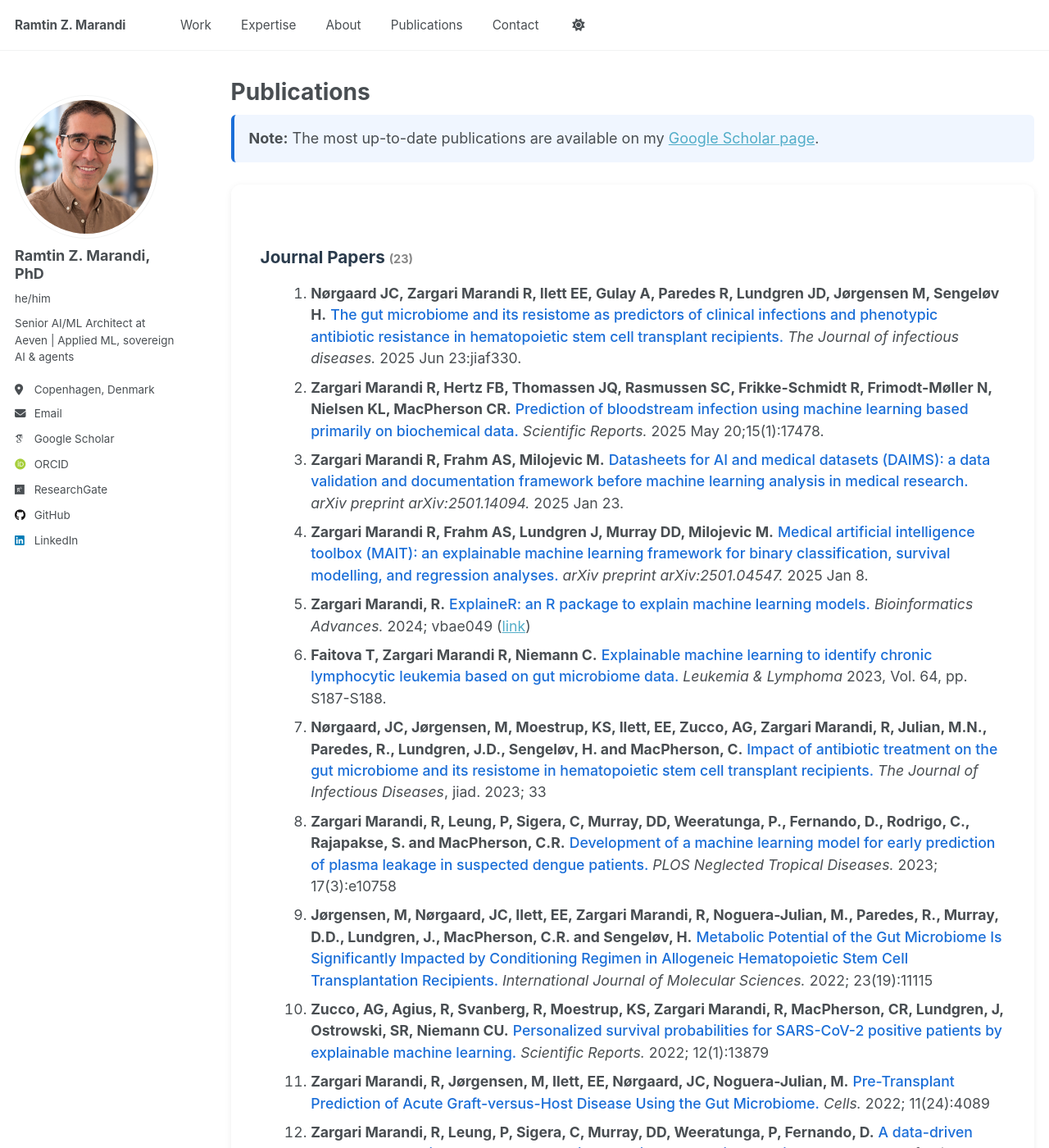
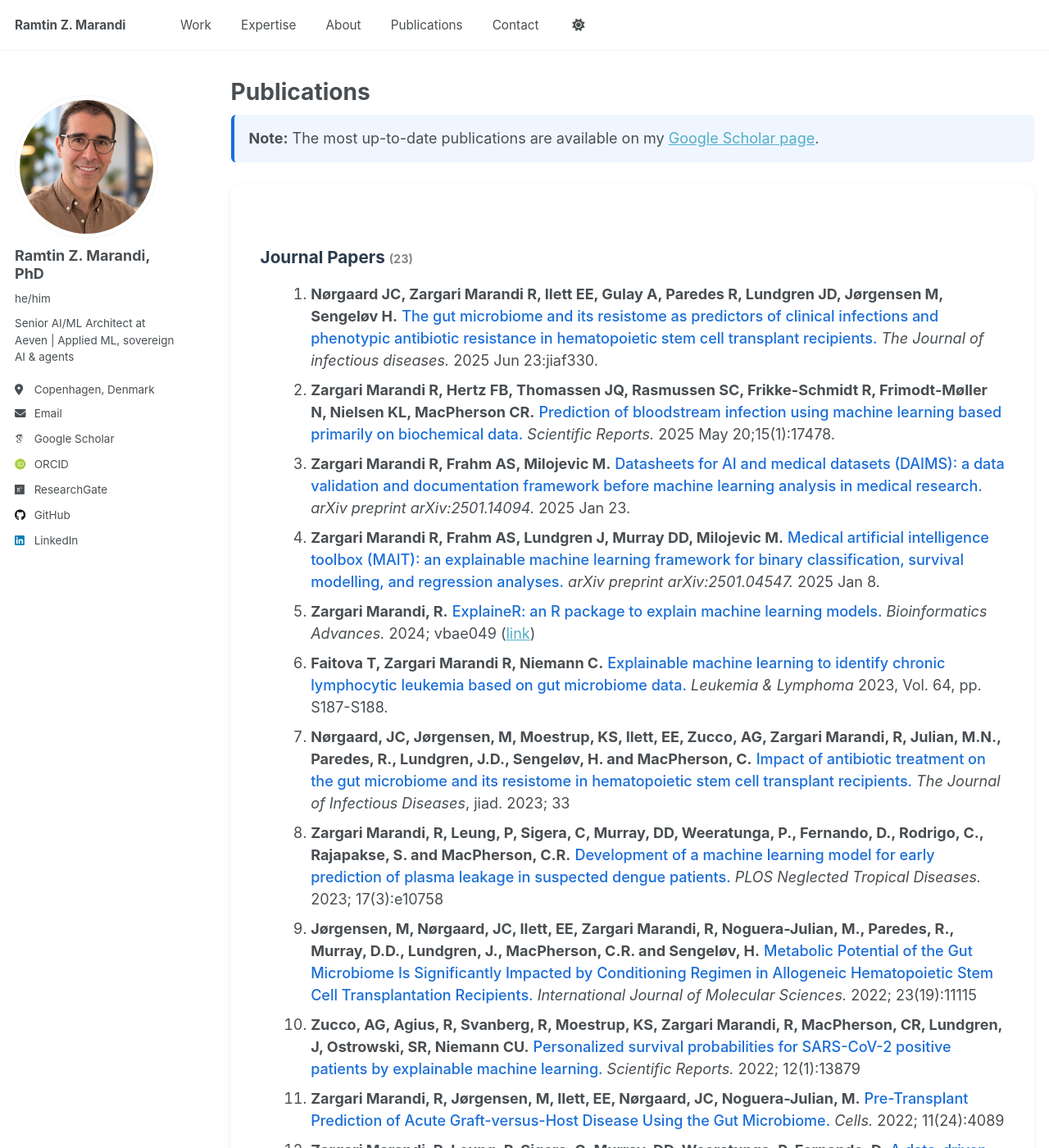
Before and after one commit to ramtinz/ramtinz.github.io, a Jekyll site: the page built from _pages/publications.html, in a window 1280 px wide and 1400 px high. Shown: the whole window at 82% size. Built offline with Jekyll 4.4.1, drawn with Linux system fonts in a browser that asks for light colours; some web fonts are replaced; a script that is not in the unit is left out.

Commit message:
Refine advisory wording and refresh cached typography styles

```diff
--- a/_includes/head.html
+++ b/_includes/head.html
@@ -16,6 +16,6 @@
 </script>
 
 <!-- For all browsers -->
-<link rel="stylesheet" href="{{ base_path }}/assets/css/main.css">
+<link rel="stylesheet" href="{{ base_path }}/assets/css/main.css?v={{ site.time | date: '%s' }}">
 
 <meta http-equiv="cleartype" content="on">
--- a/_includes/head/custom.html
+++ b/_includes/head/custom.html
@@ -16,4 +16,4 @@
 
 <!-- end custom head snippets -->
 
-<link rel="stylesheet" href="{{ base_path }}/assets/css/portfolio-refresh.css"/>
+<link rel="stylesheet" href="{{ base_path }}/assets/css/portfolio-refresh.css?v={{ site.time | date: '%s' }}"/>
--- a/_pages/publications.html
+++ b/_pages/publications.html
@@ -62,6 +62,9 @@
 </section>
 
 <style>
+.pub-note, .pub-section {
+  font-family: inherit;
+}
 .pub-section {
   margin-bottom: 2em;
   background: #fff;
@@ -86,7 +89,7 @@
 .pub-list li {
   margin-bottom: 0.5em;
   line-height: 1.5;
-  font-size: 0.98em;
+  font-size: 1em;
 }
 .pub-title {
   color: #1a6ed8;
@@ -101,8 +104,8 @@
 }
 @media (max-width: 600px) {
   .pub-section { padding: 1em 0.5em 0.5em 0.5em; }
-  .pub-heading { font-size: 0.98em; }
-  .pub-list li { font-size: 0.88em; }
+  .pub-heading { font-size: 1em; }
+
 }
 </style>
 <style>
```
Also changed, not shown: _pages/about.md (+2 -4 lines).
